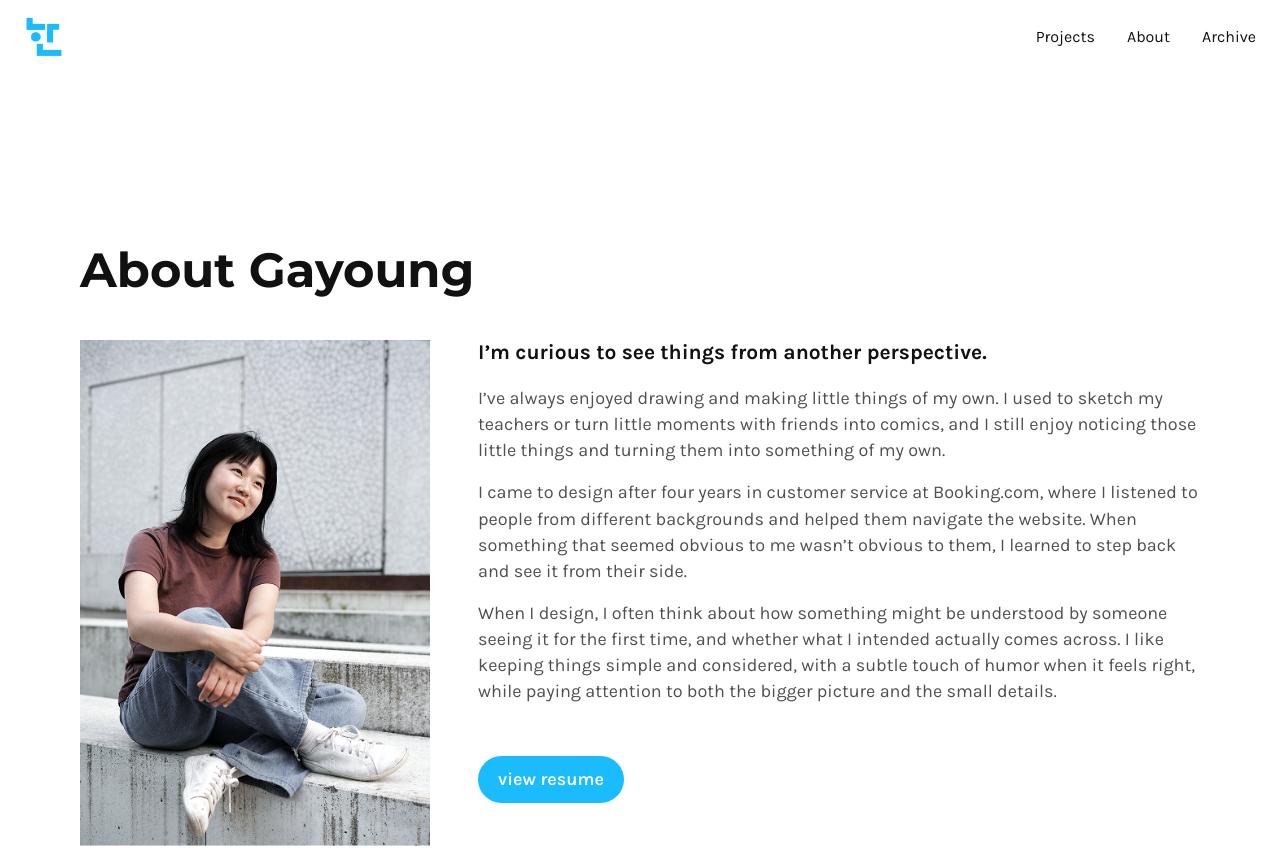
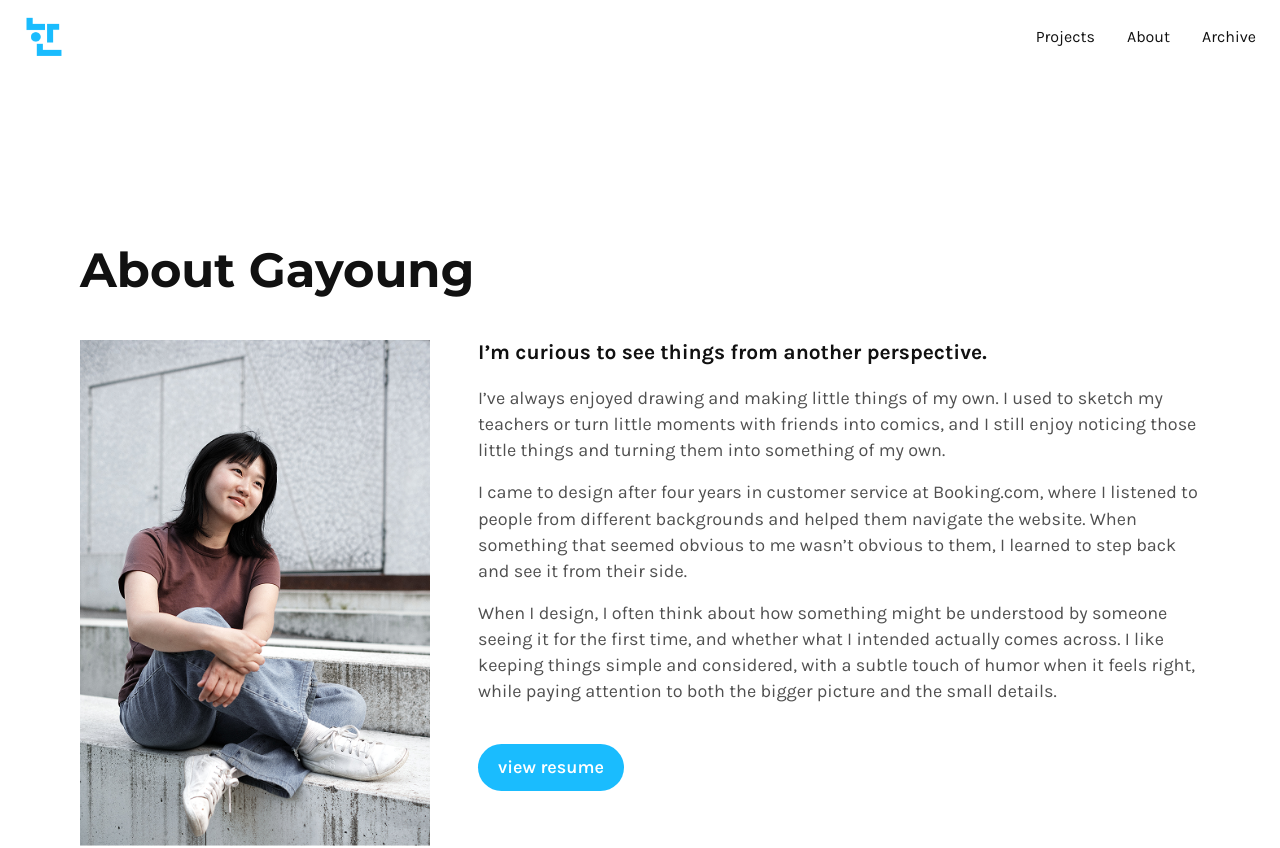
Before and after one commit to Lunanuna/portfolio, a React (Vite) app: page /About in a window 1280 px wide. Shown: the top 848 px of the page. Built offline with nearby package versions, Linux system fonts and the light colour scheme.

Commit message:
버튼 마진

```diff
--- a/src/views/AboutPage.module.css
+++ b/src/views/AboutPage.module.css
@@ -95,7 +95,7 @@
   padding: 10px 20px;
   font-size: 18px;
   font-weight: 600;
-  margin-top: 36px;
+  margin-top: 24px;
   text-decoration: none;
   cursor: pointer;
   transition: opacity 0.2s ease;
```
